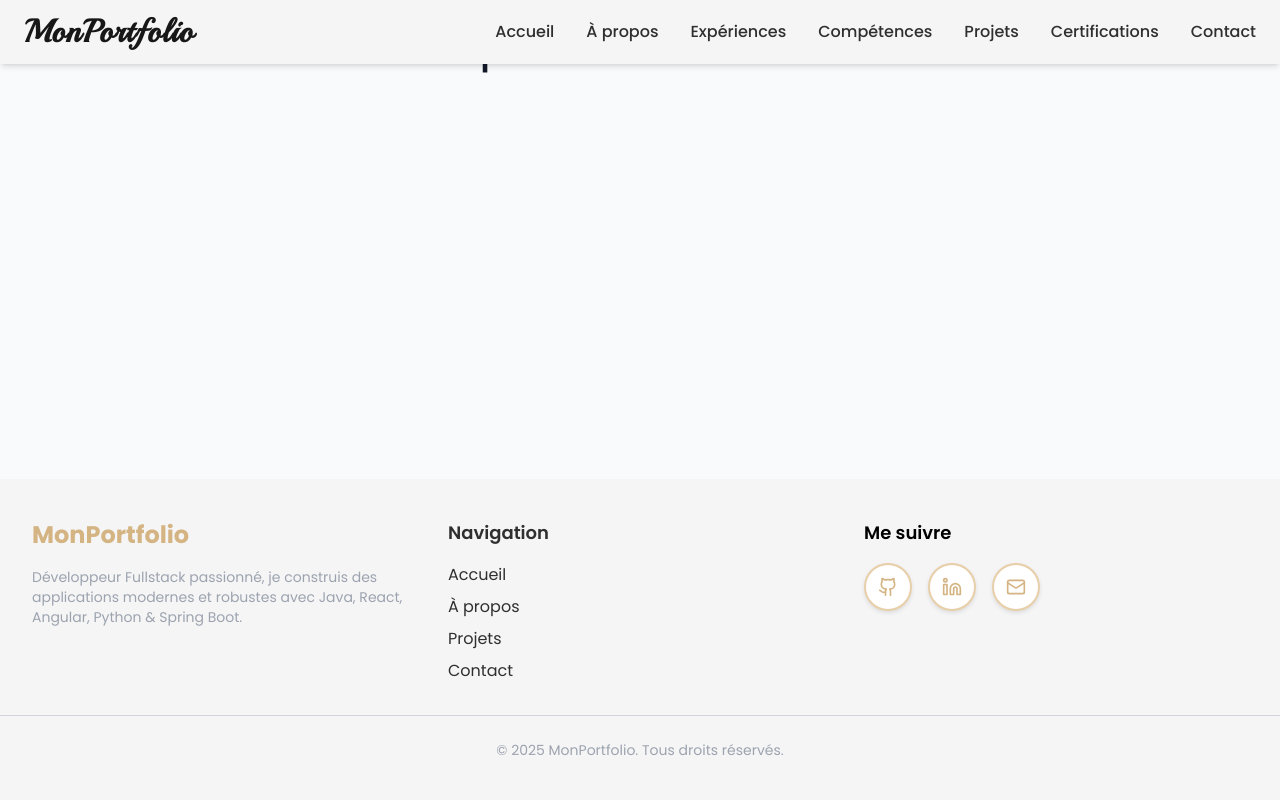
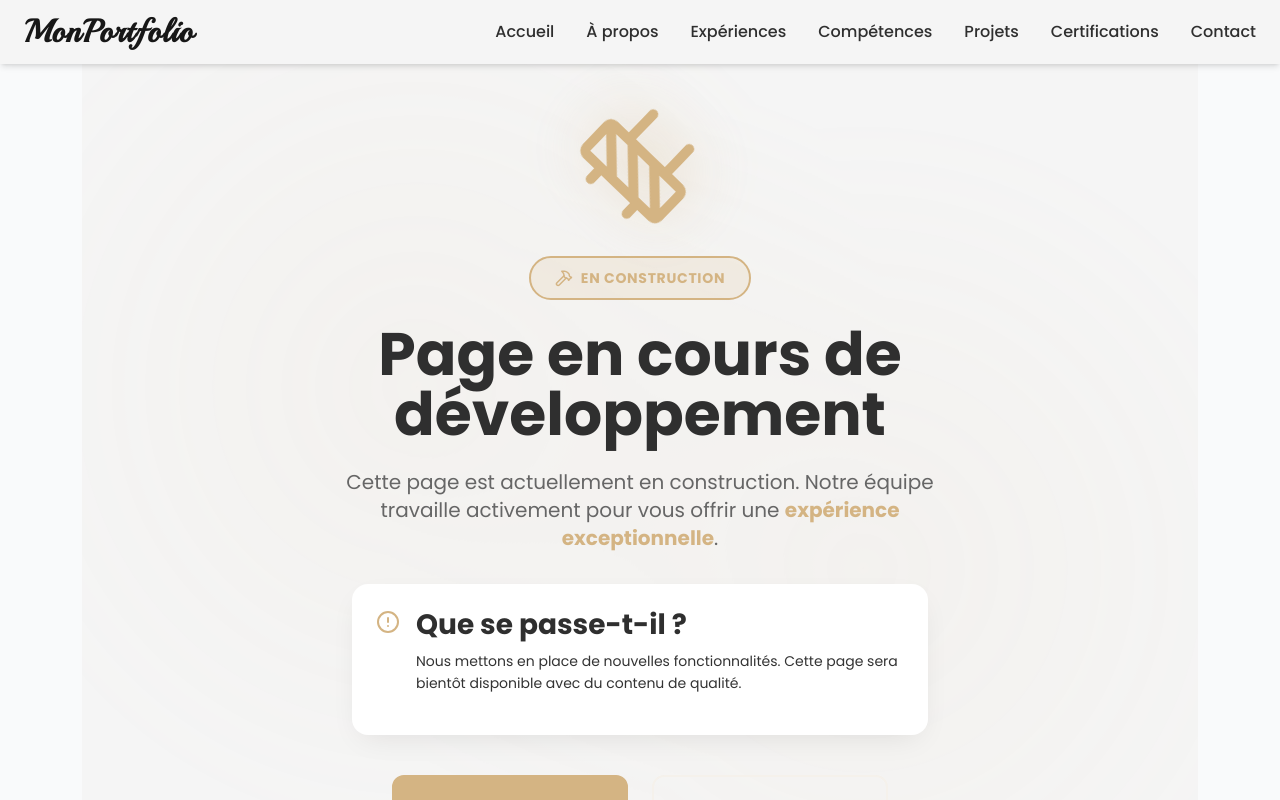
Before and after one commit to eadarak00/portfolio, a React (Vite) app: page /contact in a window 1280 px wide. Shown: the top 800 px of the page. Built offline with nearby package versions, Linux system fonts and the light colour scheme.

Commit message:
feat: page de contact

```diff
--- a/src/pages/Contact.jsx
+++ b/src/pages/Contact.jsx
@@ -1,3 +1,9 @@
+import UnderConstruction from "../components/EnConstruction";
+
 export default function Contact() {
-    return <h1>Bienvenue sur mon portfolio</h1>;
+    return (
+        <>
+        <UnderConstruction/>
+        </>
+    );
 }
```
